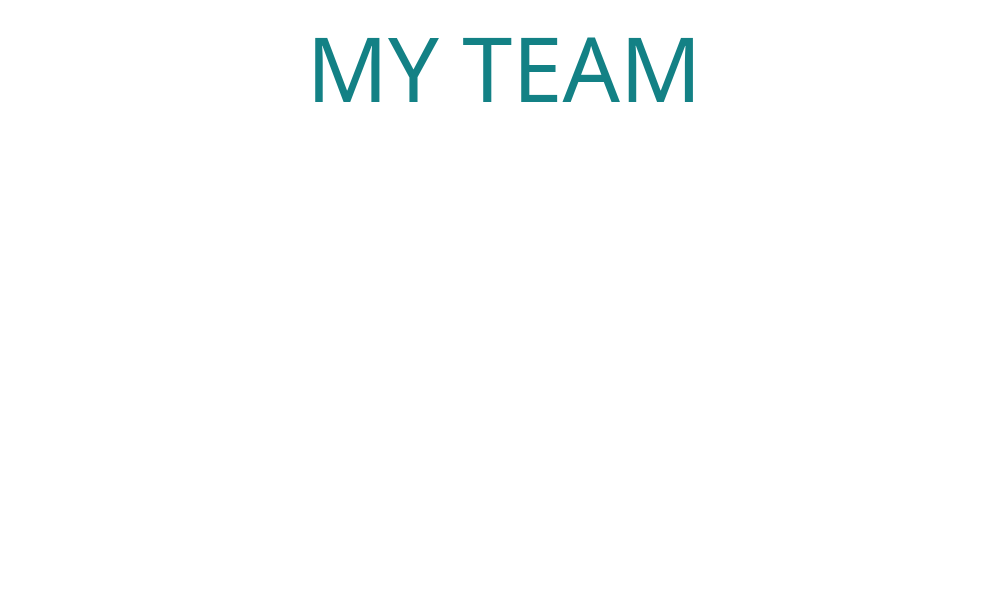
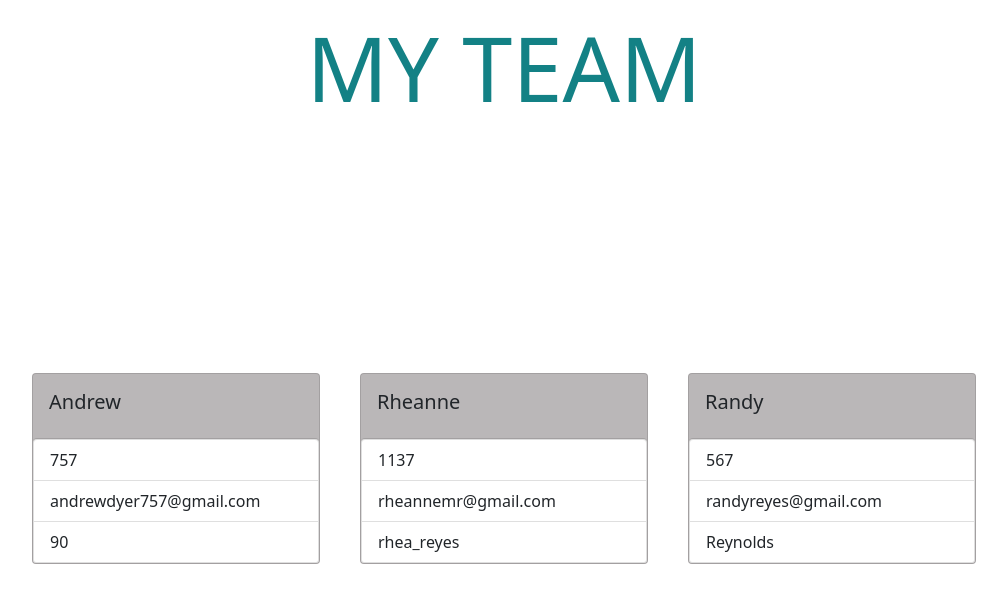
Before and after one commit to rheannemr/Team-Profile-Generator, a website: page public/index.html in a window 1280 px wide. Shown: the whole page, without its empty margins (136-1143 px from the left). Drawn offline with nearby package versions, Linux system fonts and the light colour scheme.

Commit message:
Fix card placement

```diff
--- a/public/index.html
+++ b/public/index.html
@@ -10,8 +10,44 @@
     </head>
     <body>
 
-        <div class="hero-image">
-            <div class="hero-text">
-                <h1 style="font-size:90px">MY TEAM</h1>
-            </div>
+    <div class="hero-image">
+        <div class="hero-text">
+            <h1 style="font-size:90px">MY TEAM</h1>
         </div>
+    </div>
+
+    <div class="container">
+        <div class="row">
+            <div class="team-area col-12 d-flex justify-content-center">
+
+    <div class="card" style="width: 18rem; background-color: rgb(186, 183, 184);">
+        <div class="card-body">
+            <h5 class="card-title">Andrew</h5>
+        </div>
+        <ul class="list-group">
+            <li class="list-group-item">757</li>
+            <li class="list-group-item">andrewdyer757@gmail.com</li>
+            <li class="list-group-item">90</li>
+        </ul>
+    </div><div class="card" style="width: 18rem; background-color: rgb(186, 183, 184);">
+        <div class="card-body">
+            <h5 class="card-title">Rheanne</h5>
+        </div>
+        <ul class="list-group">
+            <li class="list-group-item">1137</li>
+            <li class="list-group-item">rheannemr@gmail.com</li>
+            <li class="list-group-item">rhea_reyes</li>
+        </ul>
+    </div><div class="card" style="width: 18rem; background-color: rgb(186, 183, 184);">
+        <div class="card-body">
+            <h5 class="card-title">Randy</h5>
+        </div>
+        <ul class="list-group">
+            <li class="list-group-item">567</li>
+            <li class="list-group-item">randyreyes@gmail.com</li>
+            <li class="list-group-item">Reynolds</li>
+        </ul>
+    </div>
+
+    </body>
+    </html>
```
